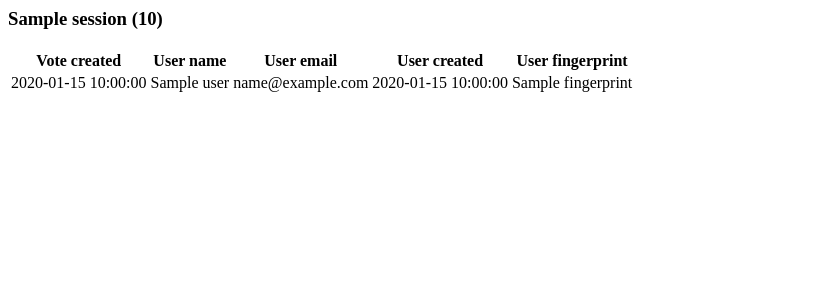
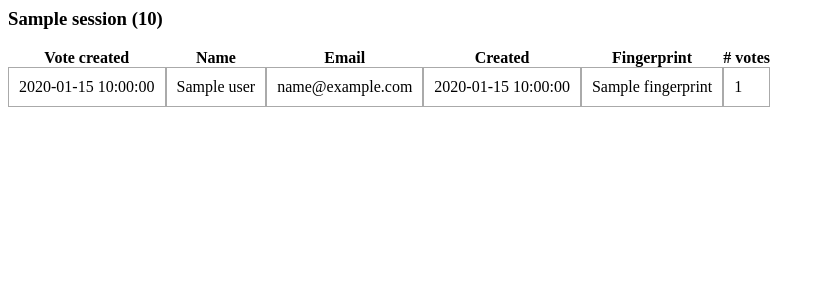
Before and after one commit to ireapps/lightning-talks, a Flask app: template templates/dashboard.html in a window 1280 px wide. Shown: the top 300 px of the page, without its empty margins (0-825 px from the left). Run offline with Flask 2, Linux system fonts and the light colour scheme; the template is opened without the code that fills it: most values are stand-ins (such as "Sample title", 1, 10 or a date in 2020).

Commit message:
Ooof, I am really bad at this.

```diff
--- a/templates/dashboard.html
+++ b/templates/dashboard.html
@@ -1,12 +1,20 @@
+<html>
+<head>
+    <style>
+        table td { border: 1px solid #aaa; padding: 10px; margin: 0; }
+    </style>
+</head>
+<body>
 {% for session in sessions %}
     <h3>{{ session.title }} ({{ session.votes }})</h3>
-    <table>
+    <table cellpadding="0" cellspacing="0">
         <tr>
             <th>Vote created</th>
-            <th>User name</th>
-            <th>User email</th>
-            <th>User created</th>
-            <th>User fingerprint</th>
+            <th>Name</th>
+            <th>Email</th>
+            <th>Created</th>
+            <th>Fingerprint</th>
+            <th># votes</th>
         </tr>
         {% for vote in session.all_votes %}
         <tr>
@@ -15,7 +23,10 @@
             <td>{{ vote.user.email }}</td>
             <td>{{ vote.user.created }}</td>
             <td>{{ vote.user.fingerprint }}</td>
+            <td>{{ vote.user.sessions_voted_for|length }}</td>
         </tr>
         {% endfor %}
     </table>
 {% endfor %}
+</body>
+</html>
```
